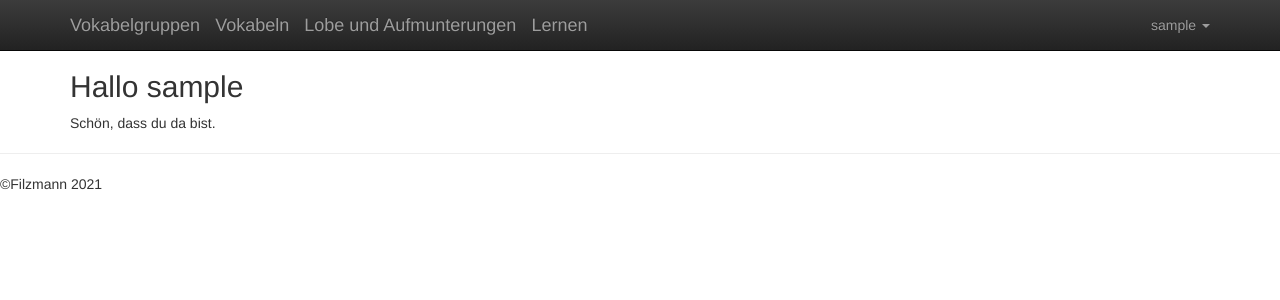
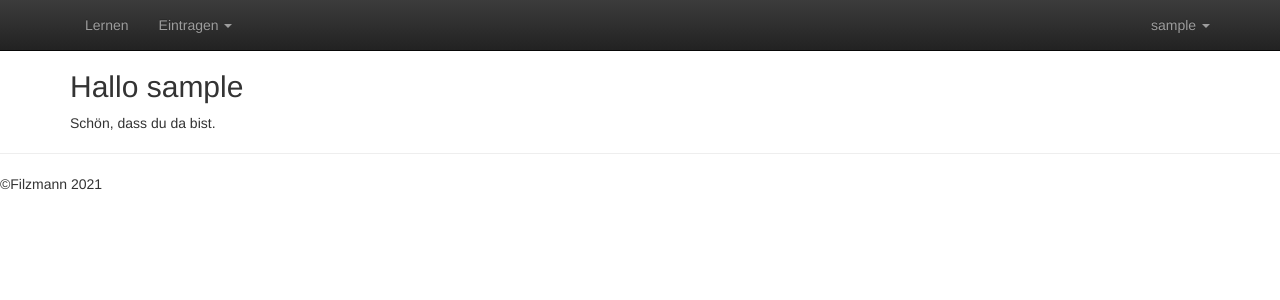
Before and after one commit to Filzmann/VokabeltrainerOnline, a Django app: page / in a window 1280 px wide. Shown: the top 300 px of the page. Run offline with Django 4.2, Linux system fonts and the light colour scheme; the visitor is signed in with stand-in values (Sample User, id 1); some libraries are stand-ins or nearby versions.

Commit message:
verbesserte Optik, Tinymce, requirements.txt

```diff
--- a/templates/base.html
+++ b/templates/base.html
@@ -30,16 +30,23 @@
                     <span class="icon-bar"></span>
                     <span class="icon-bar"></span>
                 </button>
-                {% if user.is_authenticated %}
-                    <a class="navbar-brand" href="{% url 'list_vokabel_set' %}">Vokabelgruppen</a>
-                    <a class="navbar-brand" href="{% url 'list_vokabel' %}">Vokabeln</a>
-                    <a class="navbar-brand" href="{% url 'list_lob' %}">Lobe und Aufmunterungen</a>
-                    <a class="navbar-brand" href="{% url 'lernen' %}">Lernen</a>
-                {% endif %}
             </div>
 
             <div id="navbar" class="navbar-collapse collapse">
-                {% block app_menu %}{% endblock %}
+                {% if user.is_authenticated %}
+                    <ul class="nav navbar-nav navbar-left">
+                        <li><a href="{% url 'lernen' %}">Lernen</a></li>
+                        <li class="dropdown">
+                        <a href="#" class="dropdown-toggle" data-toggle="dropdown" role="button"
+                            aria-expanded="false">Eintragen <span class="caret"></span></a>
+                        <ul class="dropdown-menu" role="menu">
+                            <li ><a href="{% url 'list_vokabel_set' %}">Vokabelgruppen </a></li>
+                            <li><a href="{% url 'list_vokabel' %}">Vokabeln</a></li>
+                            <li><a href="{% url 'list_lob' %}">Lobe und Aufmunterungen</a></li>
+                        </ul>
+                        </li>
+                    </ul>
+                {% endif %}
                 {% block toggle_login %}
                     {% include "toggle_login.html" %}
                 {% endblock %}
--- a/vokabeltrainer/templates/index.html
+++ b/vokabeltrainer/templates/index.html
@@ -1,6 +1,7 @@
 {% extends "base.html" %}
 
 {% block title %}Test{% endblock %}
+
 
 {% block heading %}
 
```
